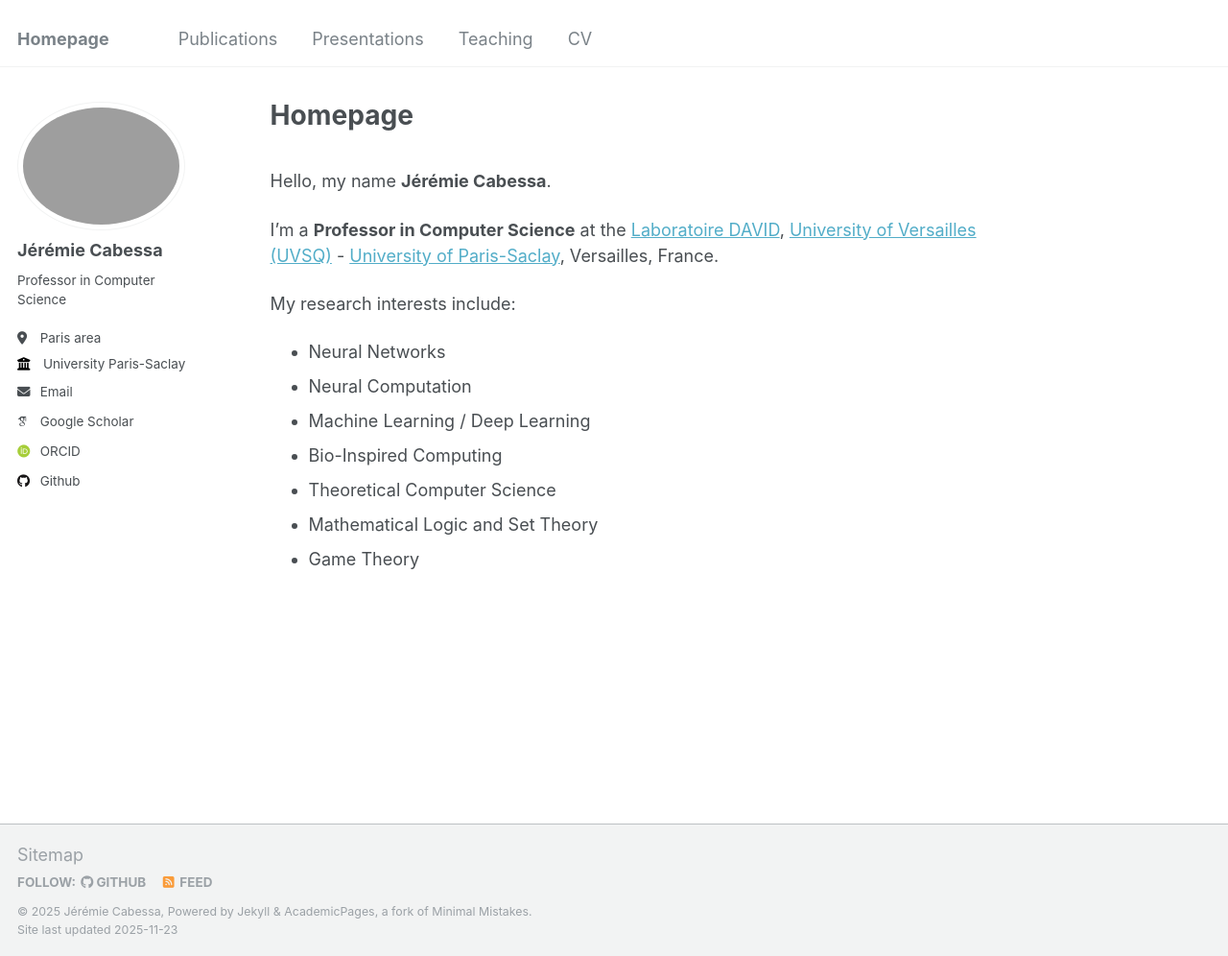
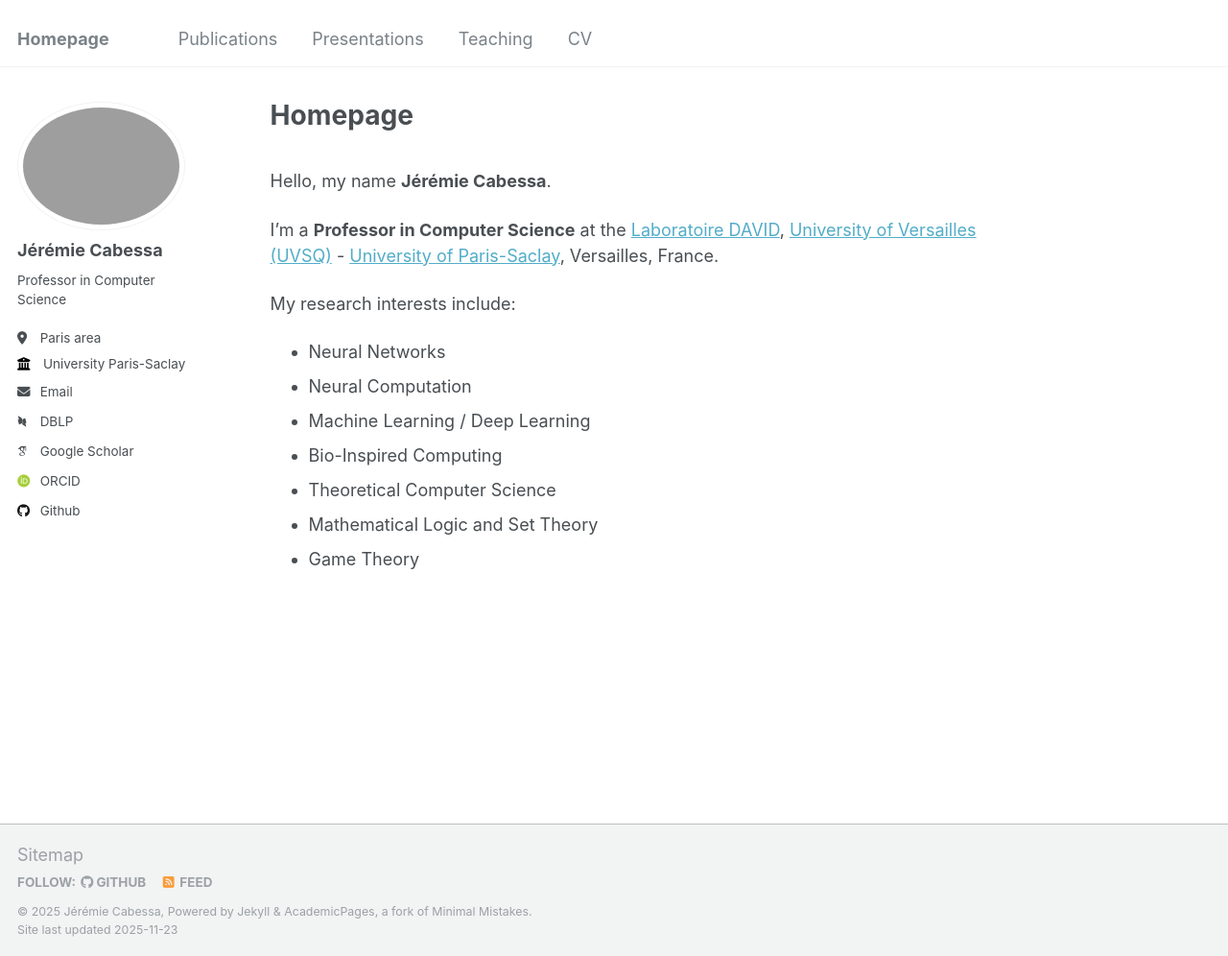
Before and after one commit to JeremCab/jeremcab.github.io, a Jekyll site: the page built from _pages/about.md, in a window 1280 px wide and 996 px high. Shown: the whole window at 96% size. Built offline with Jekyll 4.4.1, drawn with Linux system fonts in a browser that asks for light colours; some web fonts are replaced.

Commit message:
Update _config.yaml

```diff
--- a/_includes/author-profile.html
+++ b/_includes/author-profile.html
@@ -40,6 +40,9 @@
       <!-- Font Awesome and Academicons icons / Academic websites -->
       {% if author.arxiv %}
         <li><a href="{{ author.arxiv }}"><i class="ai ai-arxiv ai-fw icon-pad-right"></i>arXiv</a></li>
+      {% endif %}
+      {% if author.dblp %}
+        <li><a href="{{ author.dblp }}"><i class="ai ai-dblp icon-pad-right"></i>DBLP</a></li>
       {% endif %}
       {% if author.googlescholar %}
         <li><a href="{{ author.googlescholar }}"><i class="ai ai-google-scholar icon-pad-right"></i>Google Scholar</a></li>
```
